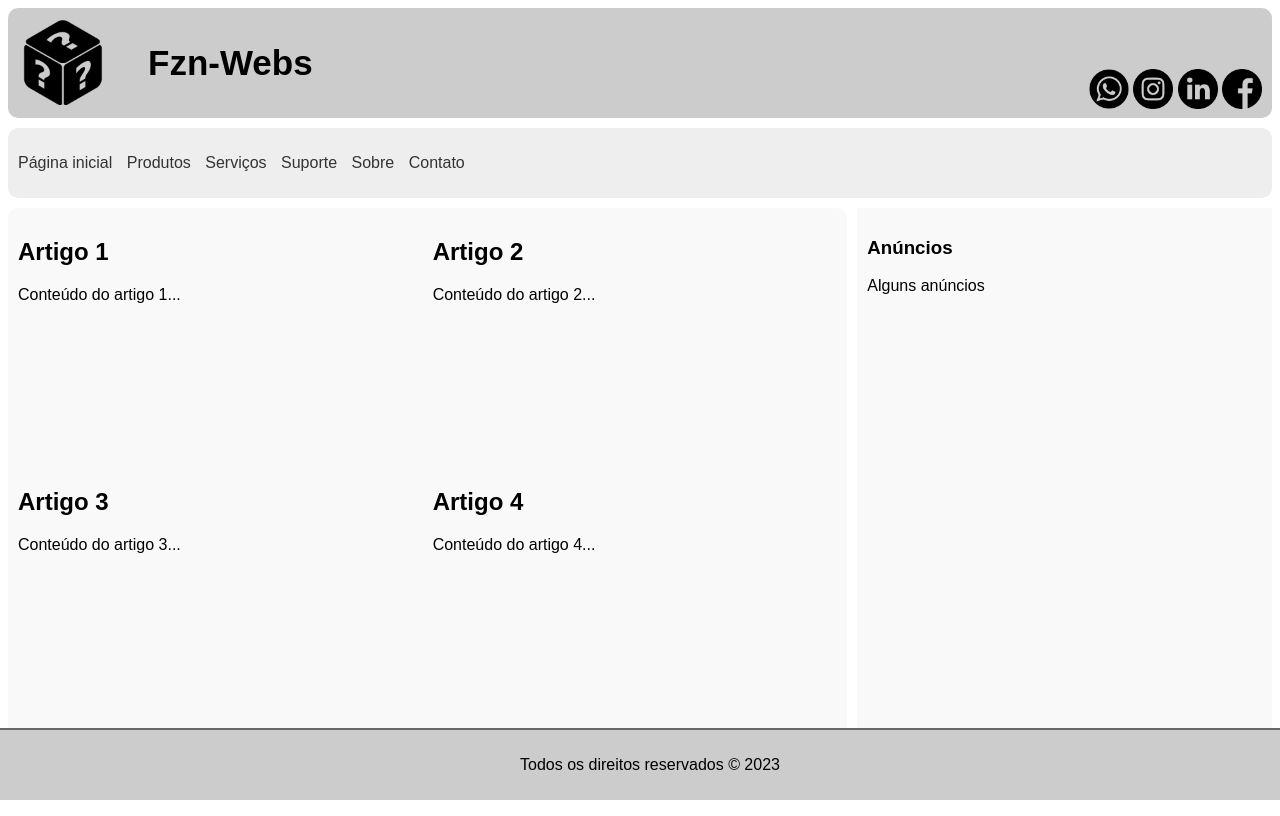
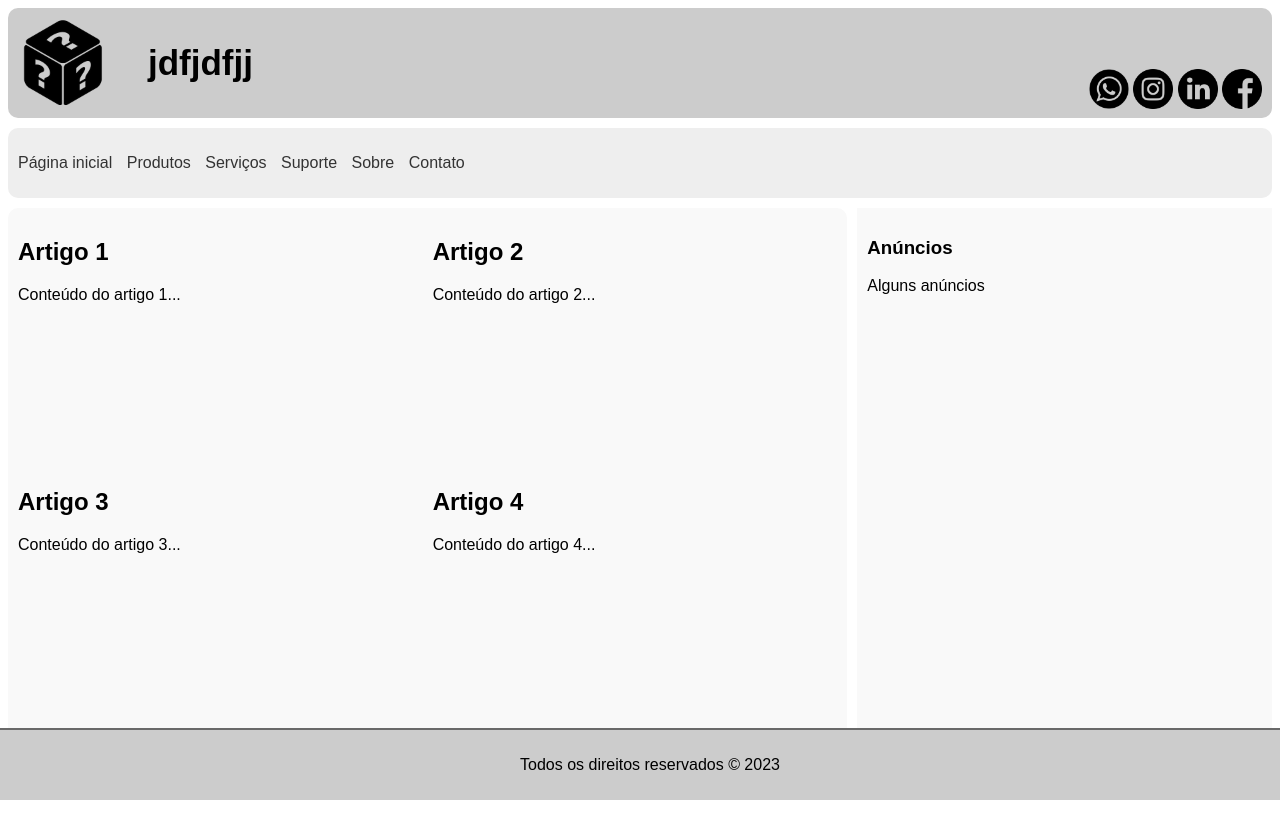
Before and after one commit to joaopedrosbt/webdesign, a plain HTML site: page index.html in a window 1280 px wide. Drawn offline with Linux system fonts and the light colour scheme.

Commit message:
Update index.html

```diff
--- a/index.html
+++ b/index.html
@@ -13,7 +13,7 @@
 
     <header></header>
         <img class="i1" src="img/image_processing20210621-8688-o8us3z.png" alt="logo" />
-        <h1>Fzn-Webs</h1>
+        <h1>jdfjdfjj</h1>
 
 
         <div class="iconlink">
```
